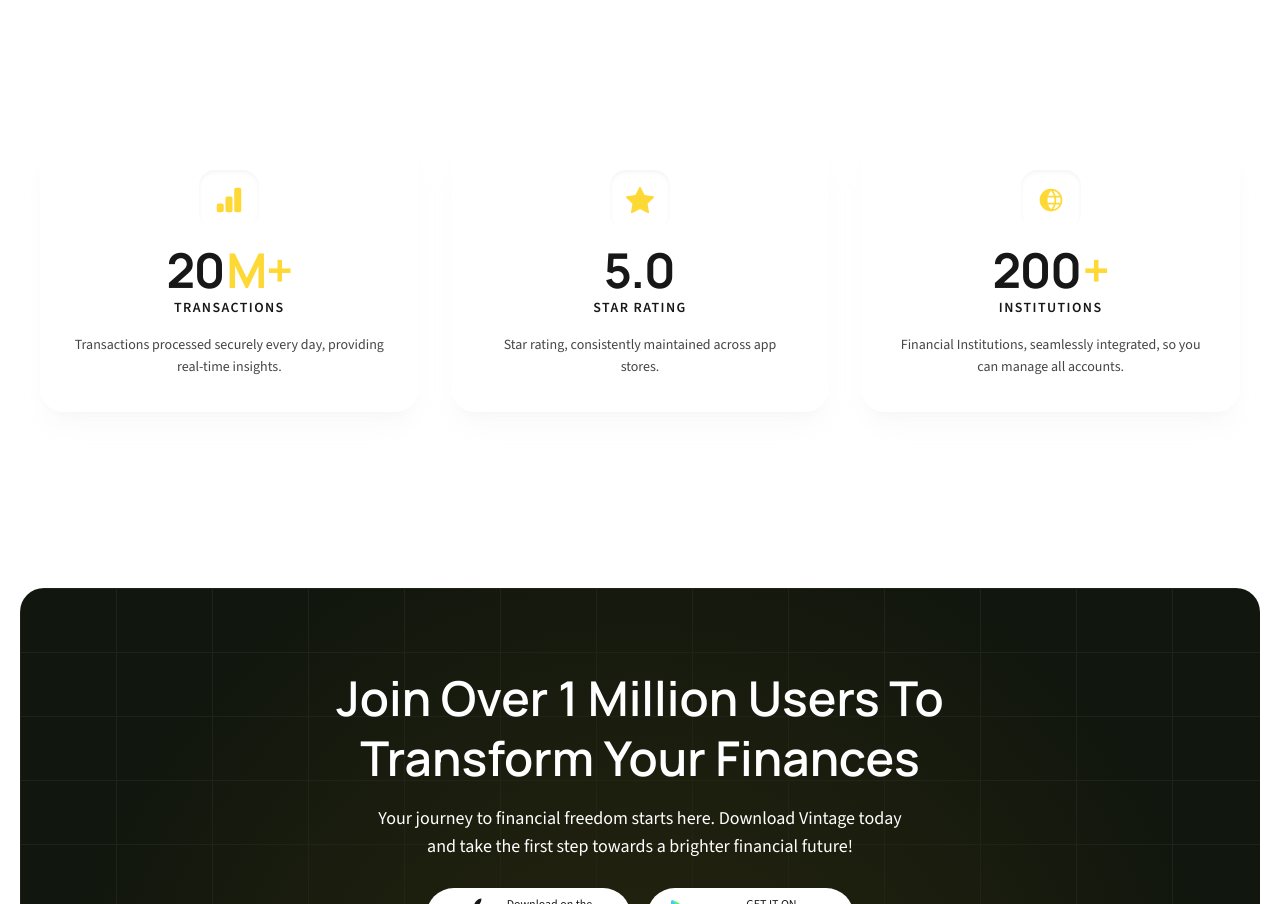
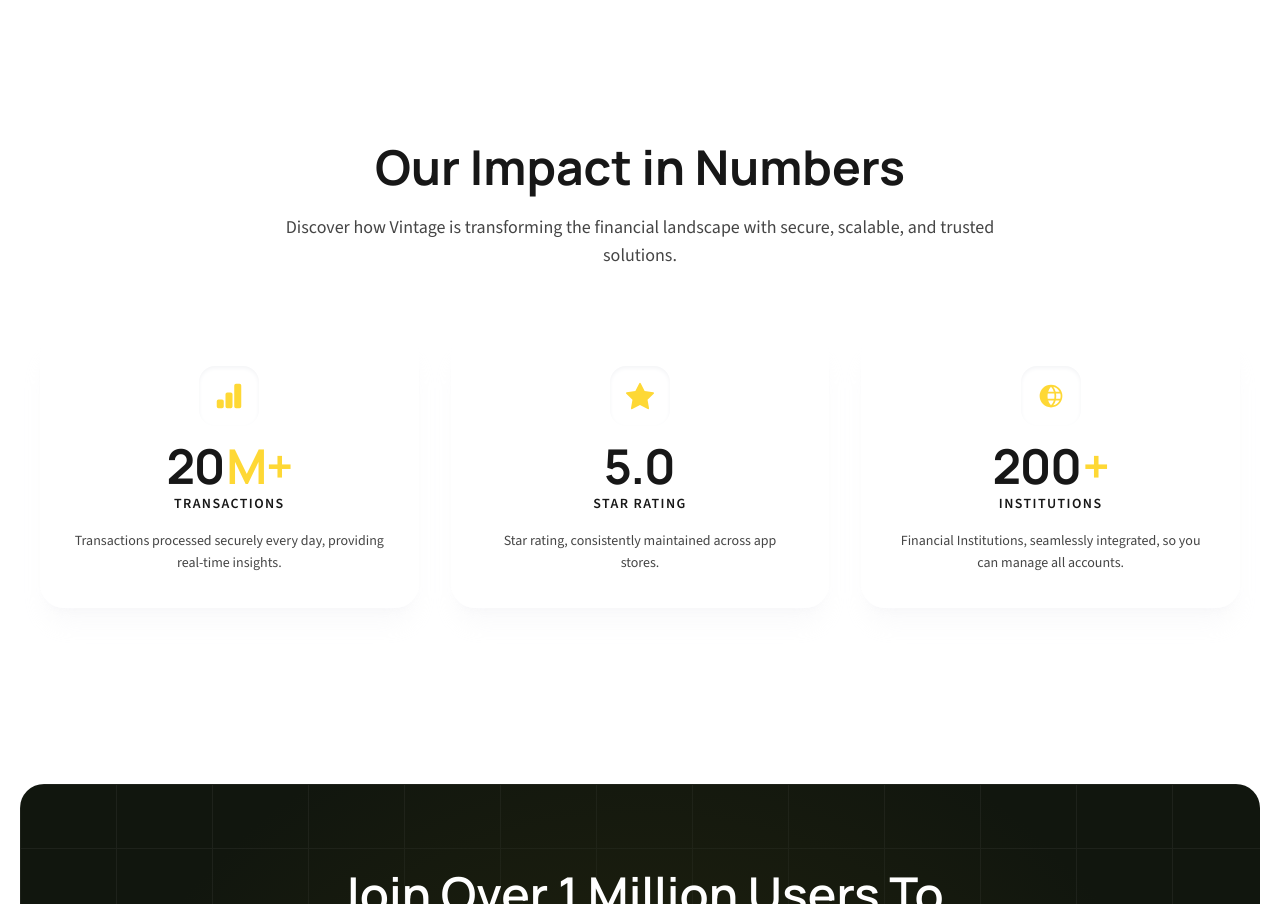
Before and after one commit to aklilumengesha/Vantage-landing-page, a Next.js app: page / in a window 1280 px wide. Shown: the part 5880-6784 px from the top of the page. Built offline with nearby package versions, Linux system fonts and the light colour scheme.

Commit message:
UI: Finalized Stats section with professional header and branding

```diff
--- a/src/components/Stats.tsx
+++ b/src/components/Stats.tsx
@@ -3,6 +3,7 @@
 import React, { useEffect, useRef } from 'react';
 import { motion, useInView, useMotionValue, useSpring } from 'framer-motion';
 import { stats } from "@/data/stats";
+import SectionTitle from './SectionTitle';
 
 const Counter: React.FC<{ value: number; decimals?: number }> = ({ value, decimals = 0 }) => {
     const ref = useRef<HTMLSpanElement>(null);
@@ -41,6 +42,15 @@ const Stats: React.FC = () => {
             </div>
 
             <div className="container mx-auto px-5 relative z-10">
+                <div className="text-center max-w-3xl mx-auto mb-16">
+                    <SectionTitle>
+                        <h2 className="mb-4">Our Impact in Numbers</h2>
+                    </SectionTitle>
+                    <p className="text-foreground-accent text-lg">
+                        Discover how Vintage is transforming the financial landscape with secure, scalable, and trusted solutions.
+                    </p>
+                </div>
+
                 <div className="grid grid-cols-1 md:grid-cols-3 gap-8">
                     {stats.map((stat, index) => (
                         <motion.div
```
